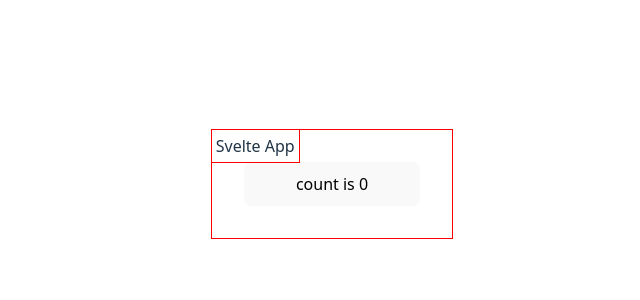
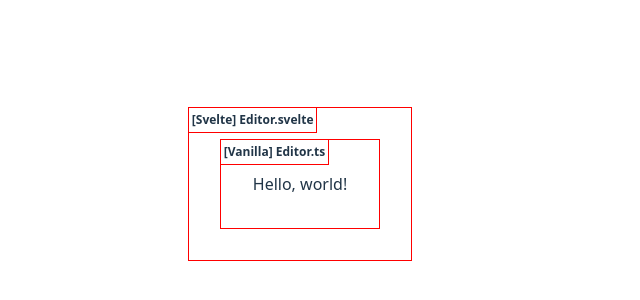
Before and after one commit to issueset/svelte-async-issue, a Svelte app: page / in a window 1280 px wide. Shown: the part 216-516 px from the top of the page, without its empty margins (340-980 px from the left). Built offline with nearby package versions, Linux system fonts and the light colour scheme.

Commit message:
add editor

```diff
--- a/src/App.svelte
+++ b/src/App.svelte
@@ -2,12 +2,11 @@
   import svelteLogo from "./assets/svelte.svg";
   import viteLogo from "/vite.svg";
   import Counter from "./lib/Counter.svelte";
+  import Editor from "./lib/Editor.svelte";
 </script>
 
 <main>
-  <div class="card" data-card-label="Svelte App">
-    <Counter />
-  </div>
+  <Editor />
 </main>
 
 <style>
--- a/src/app.css
+++ b/src/app.css
@@ -11,6 +11,10 @@
   text-rendering: optimizeLegibility;
   -webkit-font-smoothing: antialiased;
   -moz-osx-font-smoothing: grayscale;
+}
+
+* {
+  box-sizing: border-box;
 }
 
 a {
@@ -96,4 +100,6 @@ button:focus-visible {
   outline-style: solid;
   outline-color: red;
   padding: 0.25em;
+  font-size: 0.75em;
+  font-weight: bold;
 }
--- /dev/null
+++ b/src/lib/Editor.svelte
@@ -0,0 +1,21 @@
+<script lang="ts">
+  import type { Action } from "svelte/action";
+  import { Editor } from "./Editor";
+
+  const action: Action = (node) => {
+    console.log("[Editor.svelte] action called");
+
+    const editor = new Editor();
+    editor.mount(node);
+
+    return {
+      destroy: () => {
+        editor.unmount();
+      },
+    };
+  };
+</script>
+
+<div class="card" data-card-label="[Svelte] Editor.svelte">
+  <div class="card" data-card-label="[Vanilla] Editor.ts" use:action></div>
+</div>
--- /dev/null
+++ b/src/lib/Editor.ts
@@ -0,0 +1,18 @@
+export class Editor {
+  private dom: HTMLElement | null = null;
+
+  mount(node: HTMLElement) {
+    this.dom = node;
+    this.dom.innerHTML = "Hello, world!";
+  }
+
+  unmount() {
+    const dom = this.dom;
+    this.dom = null;
+    if (!dom) {
+      return;
+    }
+
+    dom.innerHTML = "";
+  }
+}
```
